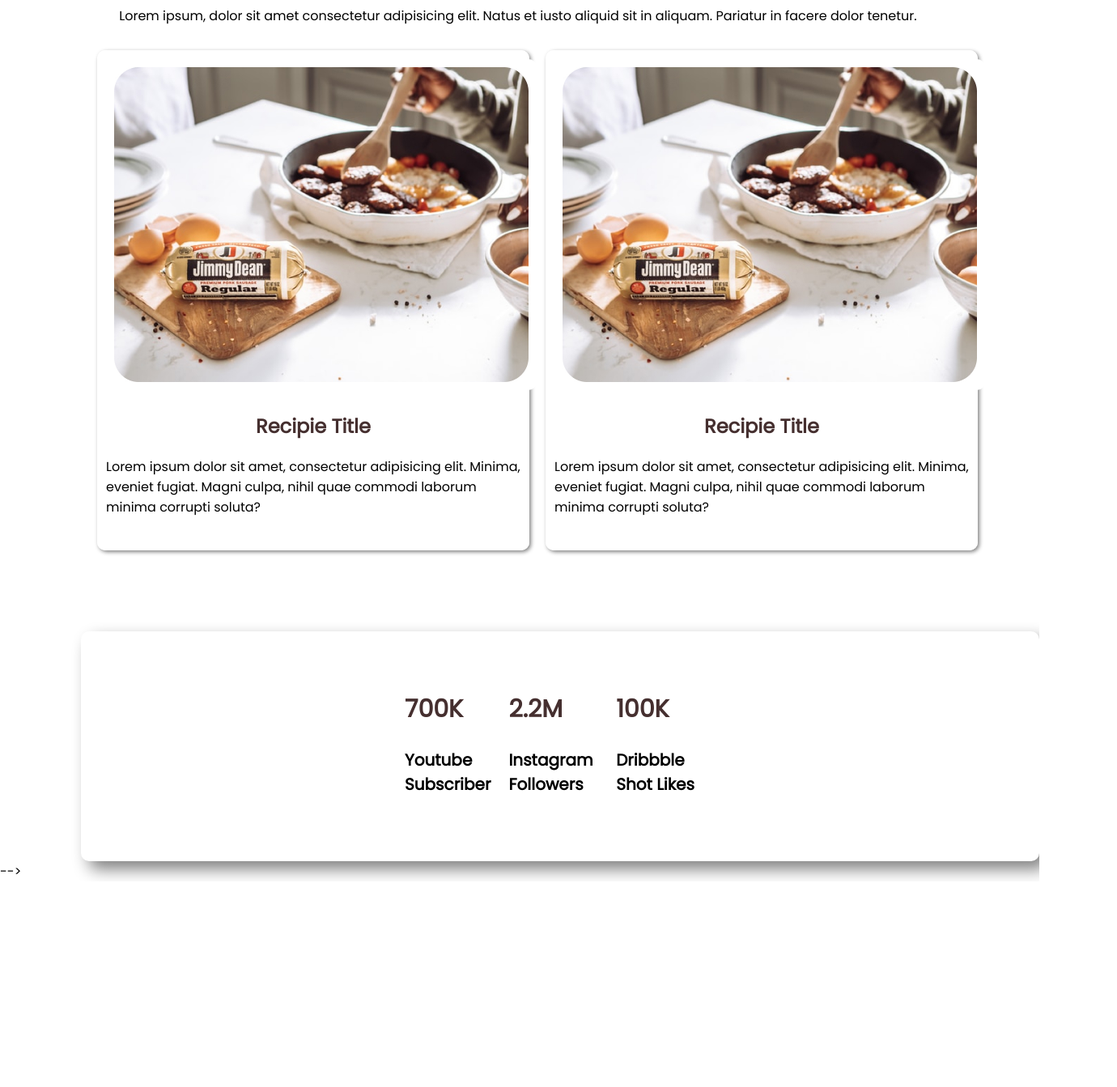
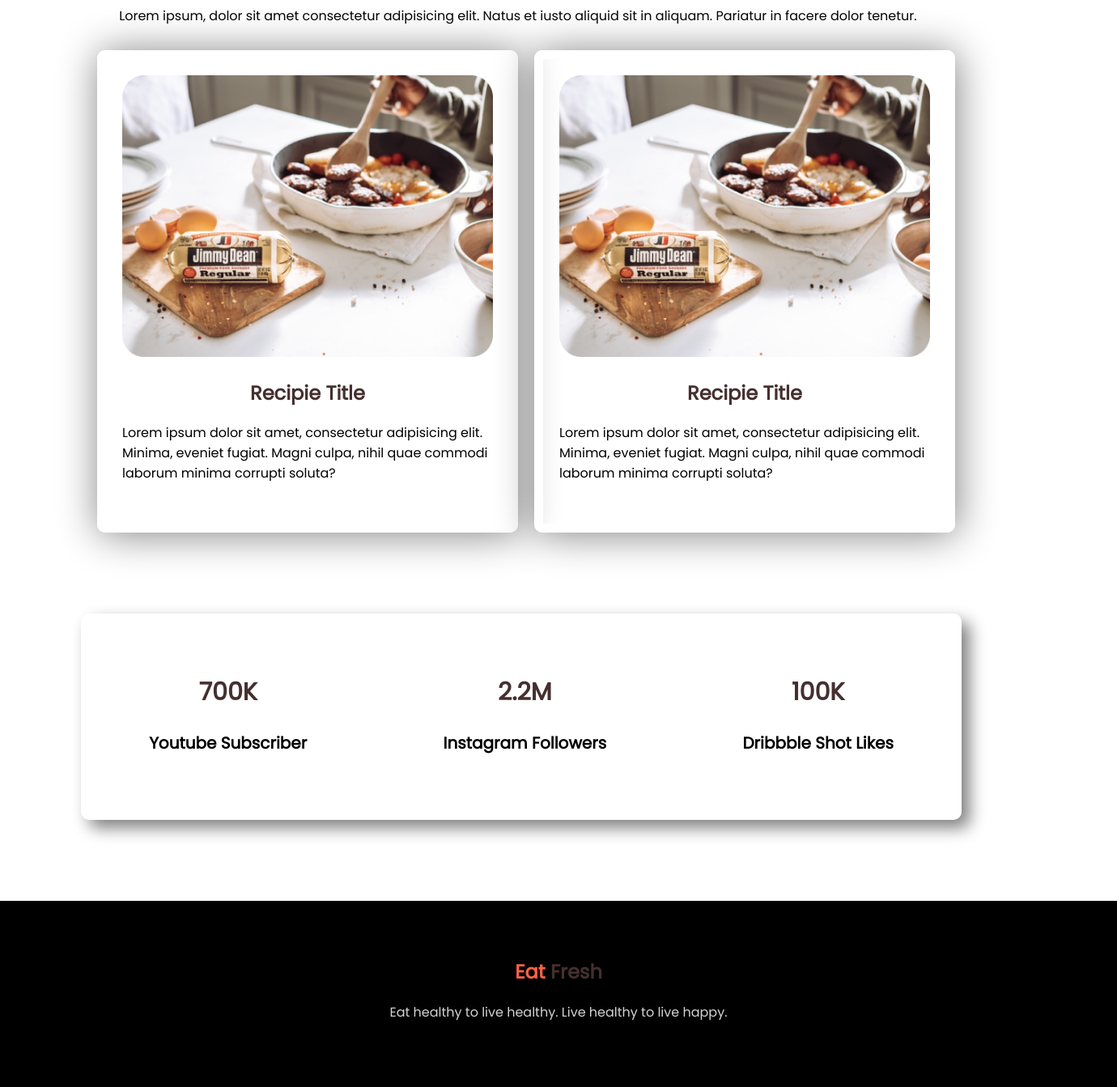
Before and after one commit to samimsarkar/eat-healthy, a plain HTML site: page index.html in a window 1280 px wide. Shown: the part 1444-2787 px from the top of the page at 81% size, 1380 px wide, since content can reach past the window. Before the commit the page ends 2533 px from the top, so only its background shows below. Drawn offline with Linux system fonts and the light colour scheme.

Commit message:
Footer Section Added

```diff
--- a/index.html
+++ b/index.html
@@ -19,7 +19,8 @@
             <h1 class="heading"> <span class="text">Skip</span> The Diet,</h1>
             <h1 class="heading">Just Eat Healthy</h1>
             <h1 class="heading">With Food Network</h1>
-            <p class="paragraph">magine you don't need a diet because we provide healthy and delicious food for you!</p>
+            <p class="paragraph">magine you don't need a diet because we provide healthy<br> and delicious food for you!
+            </p>
             <a class="link" href="#">Order Food</a>
         </div>
         <div class="half-top2">
@@ -75,7 +76,12 @@
             <h1>100K</h1>
             <p>Dribbble Shot Likes</p>
         </div>
-    </section> -->
+    </section>
+    <section class="footer">
+        <h1><span class="color">Eat</span> Fresh</h1>
+        <p>Eat healthy to live healthy. Live healthy to live happy.</p>
+
+    </section>
 </body>
 
 </html>
--- a/style.css
+++ b/style.css
@@ -16,6 +16,7 @@ body {
     color: rgb(69, 47, 47);
     line-height: 70%;
     font-weight: bold;
+    font-size: 50px;
 
 }
 
@@ -90,7 +91,10 @@ p {
 
 .recipe-banner {
     display: flex;
+    margin: 0 auto;
     margin-bottom: 100px;
+    margin-right: 100px;
+
 }
 
 .recipe-para {
@@ -100,7 +104,6 @@ p {
 .recipe-part1 img {
     width: 100%;
     border-radius: 10px;
-    border: 10px solid white;
 }
 
 .recipe-part1 {
@@ -108,15 +111,14 @@ p {
     border: 11px solid #ffffff;
     margin-left: 120px;
     margin-right: 20px;
-    box-shadow: 2px 2px 5px grey;
-
+    box-shadow: 2px 2px 50px grey;
+    padding: 20px;
     border-radius: 10px;
     text-align: center;
 }
 
 .recipe-part2 img {
     width: 100%;
-    border: 10px solid white;
     border-radius: 10px;
 
 }
@@ -125,8 +127,9 @@ p {
     width: 40%;
     border: 11px solid #ffffff;
     border-radius: 10px;
-    box-shadow: 2px 2px 5px grey;
+    box-shadow: 2px 2px 50px grey;
     text-align: center;
+    padding: 20px;
 
 }
 
@@ -145,17 +148,45 @@ p {
     display: flex;
 } */
 .follower-part {
-    width: 30%;
+    width: 85%;
+    margin: 0 auto;
+    margin-left: 100px;
     display: flex;
-    margin-left: 100px;
-    padding: 50px 400px;
+    justify-content: space-around;
+    padding: 50px 0;
     font-weight: bold;
+    text-align: center;
     box-shadow: 10px 10px 20px gray;
     border-radius: 10px;
 
+
 }
-.part-four{
-    text-justify:inter-word;
+
+.part-four {
     font-size: 20px;
 
 }
+
+.footer {
+    padding: 50px;
+    text-align: center;
+    margin: 0 auto;
+    width: 100%;
+    background-color: black;
+    color: lightgrey;
+    margin-top: 100px;
+
+
+}
+
+.footer>p {
+    text-align: center;
+}
+
+.follower-part>h1 {
+    font-weight: 900;
+}
+
+.color {
+    color: tomato;
+}
```
